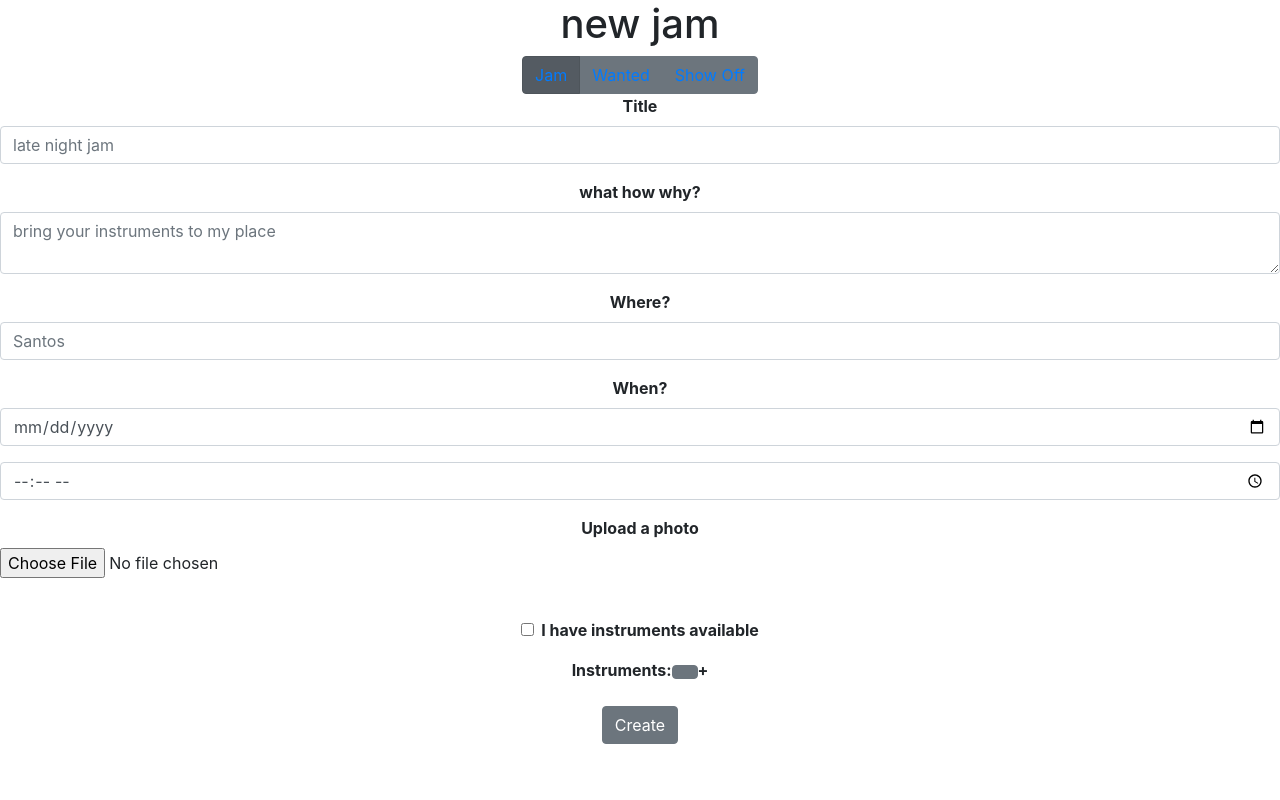
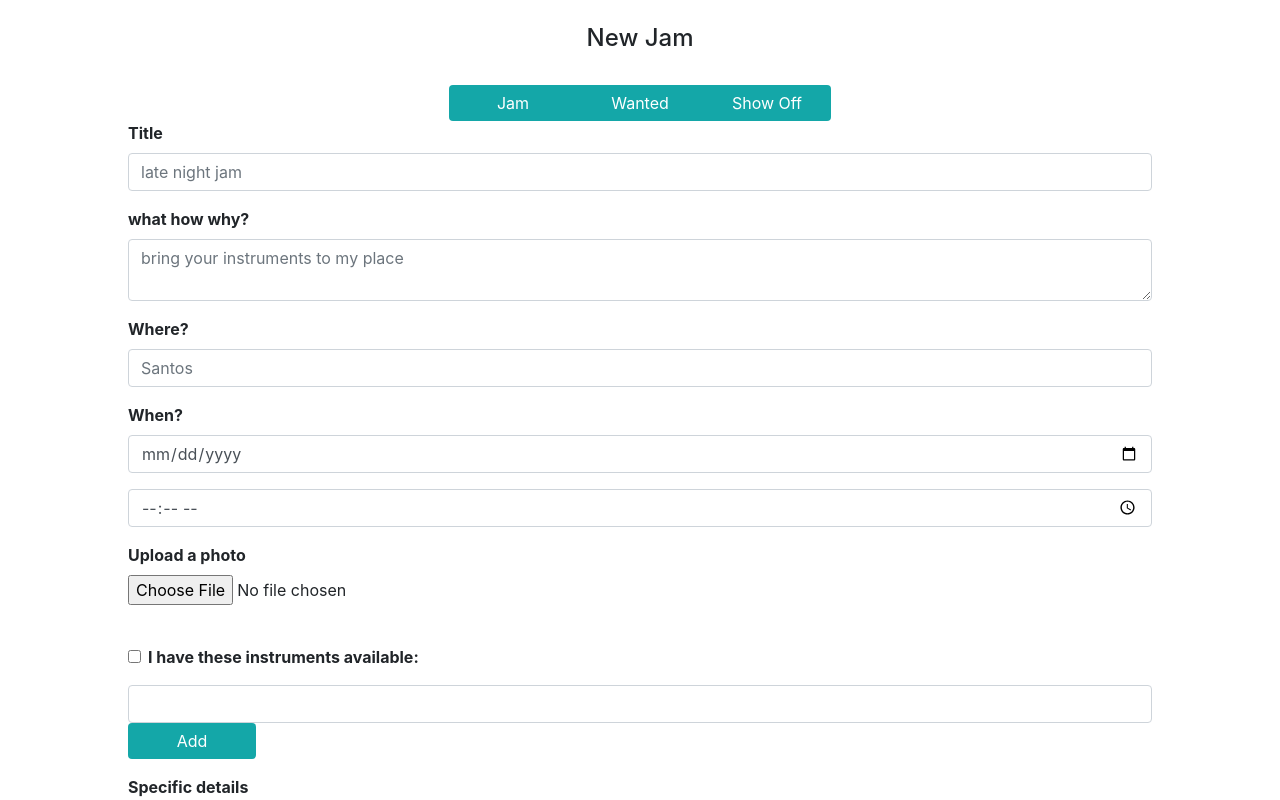
Before and after one commit to jodyburne/jammit, a React (Create React App) app in the folder client/: page /postjam in a window 1280 px wide. Shown: the top 800 px of the page. Built offline with nearby package versions, Linux system fonts and the light colour scheme.

Commit message:
forms styled

```diff
--- a/client/src/components/pages/Boards.jsx
+++ b/client/src/components/pages/Boards.jsx
@@ -10,7 +10,7 @@ export default function Boards () {
     search: '',
     jamsChecked: true,
     wantedChecked: true,
-    showOffChecked: true
+    showOffChecked: true,
   })
 
   const [boards, setBoards] = useState([])
@@ -45,7 +45,9 @@ const iconColor = {
   color: '#14a7a8'
 }
 
-// , FaSearch, FaMicrophoneAlt, FaSearchengin
+// function orderPosts() {
+
+// }
 
 
 
@@ -70,7 +72,7 @@ const iconColor = {
 
 <div className="btn-group searchButton btn-group-toggle" data-toggle="buttons">
 
-<label name="jamsChecked" className=" btn active filter-button btn-primary">
+<label name="jamsChecked" className={state.jamsChecked ? " btn active filter-button btn-primary" : "btn"}>
    <input
           type="checkbox"
           name="jamsChecked"
@@ -82,7 +84,7 @@ const iconColor = {
   </label>
 
 
- <label name="wantedChecked" className=" btn active filter-button btn-primary">
+ <label name="wantedChecked" className={state.wantedChecked ? " btn active filter-button btn-primary" : "btn"}>
    <input
           type="checkbox"
           name="wantedChecked"
@@ -94,7 +96,7 @@ const iconColor = {
   </label>
 
 
-  <label name="showOffChecked" className=" btn active filter-button btn-primary">
+  <label name="showOffChecked" className={state.showOffChecked ? " btn active filter-button btn-primary" : "btn"}>
    <input
           type="checkbox"
           name="showOffChecked"
--- a/client/src/components/pages/CreateAd.jsx
+++ b/client/src/components/pages/CreateAd.jsx
@@ -20,21 +20,23 @@ const [jam, setJam] = useState({
 })
 
 const [instruments, setInstruments] = useState([])
+const [currentInstru, setCurrentInstru] = useState('')
 
   function handleInputChange(e) {
     setJam({
       ...jam,
       [e.target.name]: e.target.value
     })
-
+  setCurrentInstru(e.target.value)
   }
 
 function handleAddField(e) {
 
     let values
   values = [...instruments]
-  values.push('')
+  values.push(currentInstru)
 setInstruments(values)
+setCurrentInstru('')
 
   }
 
@@ -79,28 +81,33 @@ e.target.value = ''
   }
 
 
-
+  const linkColor =
+    {
+    color: 'white',
+    textDecoration: 'none'
+  }
     return (
-      <div>
-
-      <h1>new jam</h1>
+      <div className='form-container'>
+      <br/>
+      <h4>New Jam</h4>
+      <br/>
 
 
 <div className="btn-group btn-group-toggle" data-toggle="buttons">
-  <label className="btn btn-secondary active">
-    <input type="radio" name="options" id="option1" autoComplete="off" defaultChecked/> <Link to='/postwanted'>Jam</Link>
+  <label className="btn btn-secondary active filter-button">
+    <input type="radio" name="options" id="option1" autoComplete="off" defaultChecked/> <Link style={linkColor} to='/postwanted'>Jam</Link>
   </label>
-  <label className="btn btn-secondary">
-    <input type="radio" name="options" id="option2" autoComplete="off"/> <Link to='/postwanted'>Wanted</Link>
+  <label className="btn btn-secondary filter-button">
+    <input type="radio" name="options" id="option2" autoComplete="off"/> <Link  style={linkColor}  to='/postwanted'>Wanted</Link>
   </label>
-  <label className="btn btn-secondary">
-    <input type="radio" name="options" id="option3" autoComplete="off"/> <Link to='/showOff'> Show Off </Link>
+  <label className="btn btn-secondary filter-button">
+    <input type="radio" name="options" id="option3" autoComplete="off"/> <Link  style={linkColor}  to='/showOff'> Show Off </Link>
   </label>
 </div>
 
 
 
-      <Form>
+      <Form className='gen-form'>
         <FormGroup>
           <Label for="title">Title</Label> <br/>
           <Input type="title" onChange={handleInputChange} name="title" id="title" placeholder="late night jam" />
@@ -129,7 +136,7 @@ e.target.value = ''
         <FormGroup check>
           <Label check>  <br/>
             <Input type="checkbox" />{' '}
-           I have instruments available
+           I have these instruments available:
           </Label>
         </FormGroup>
         <ul>
@@ -138,32 +145,28 @@ e.target.value = ''
 )}
 </ul>
       <FormGroup>
-          <Label for="instruments">Instruments:</Label>
-          <Button type="button" id="instruments"onClick={e => handleAddField(e)} />+
-          {instruments.map((item, i) => (
-            <FormGroup key={`${item}-${i}`}>
+            <FormGroup>
               <Input
                onKeyDown={e => handleEnter(e)}
                 type="text"
                 name="instruments"
                 id="instruments"
-                //value={item}
+                value={currentInstru}
                 onChange={handleInputChange}
               />
-              <Button
-                type="button"
-                id="instruments"
-                onClick={e => handleRemoveField(i, e)}
-              />
-              X
+          <Button  className='filter-button' type="button" id="instruments"onClick={e => handleAddField(e)}>Add</Button>
+
             </FormGroup>
-          ))}
         </FormGroup>
 
+        <FormGroup>
+          <Label for="hidden">Specific details</Label> <p className='text-muted'>These details will only be shared with other users after your approval. </p>
+          <Input type="textarea"  onChange={handleInputChange} name="description" id="description" placeholder="bring your instruments to my place" />
+        </FormGroup>
 
-        <Button onClick={e => handleClickJam(e)}> Create </Button>
       </Form>
-
+              <Button className='filter-button' onClick={e => handleClickJam(e)}> Create </Button>
+<br/> <br/>
       </div>
     );
   }
--- a/client/src/components/pages/Login.jsx
+++ b/client/src/components/pages/Login.jsx
@@ -35,13 +35,15 @@ export default class Login extends Component {
 
   render() {
     return (
+
       <div className="Login w-75 m-auto" >
+      <br/>
         <h2>Welcome back!</h2>
        <Form>
         <FormGroup>
           <Label for="exampleEmail">Email</Label>
          <InputGroup>
-        <InputGroupAddon addonType="append">@</InputGroupAddon>
+        {/* <InputGroupAddon addonType="append"></InputGroupAddon> */}
         <Input placeholder="david@bowie.com"
             type="text"
             value={this.state.email}
@@ -55,7 +57,7 @@ export default class Login extends Component {
          <FormGroup>
           <Label for="exampleEmail">Password</Label>
          <InputGroup>
-        <InputGroupAddon addonType="append">*</InputGroupAddon>
+        {/* <InputGroupAddon addonType="append">*</InputGroupAddon> */}
         <Input placeholder="********"
             type="password"
             value={this.state.password}
@@ -67,7 +69,7 @@ export default class Login extends Component {
 
 
           <br />
-          <Button onClick={e => this.handleClick(e)}>Login</Button>
+          <Button className='filter-button' onClick={e => this.handleClick(e)}>Login</Button>
         </Form>
 
         <br/>
--- a/client/src/components/pages/ShowOff.jsx
+++ b/client/src/components/pages/ShowOff.jsx
@@ -37,25 +37,31 @@ const [showOff, setShowOff] = useState({
       .catch(err => console.log(err))
   }
 
-
+    const linkColor =
+    {
+    color: 'white',
+    textDecoration: 'none'
+  }
 
     return (
       <div>
-      <h1> showOff</h1>
+      <br/>
+      <h4>Show Off</h4>
+      <br/>
 
 <div className="btn-group btn-group-toggle" data-toggle="buttons">
-  <label className="btn btn-secondary ">
-    <input type="radio" name="options" id="option1" autoComplete="off" /> <Link to='/postjam'>Jam</Link>
+  <label className="btn btn-secondary filter-button">
+    <input type="radio" name="options" id="option1" autoComplete="off" /> <Link style={linkColor} to='/postjam'>Jam</Link>
   </label>
-  <label className="btn btn-secondary ">
-    <input type="radio" name="options" id="option2" autoComplete="off" defaultChecked/> <Link to='/postwanted'> Wanted</Link>
+  <label className="btn btn-secondary filter-button">
+    <input type="radio" name="options" id="option2" autoComplete="off" defaultChecked/> <Link style={linkColor}  to='/postwanted'> Wanted</Link>
   </label>
-  <label className="btn btn-secondary active">
-    <input type="radio" name="options" id="option3" autoComplete="off"/> <Link to='/showOff'>Show Off </Link>
+  <label className="btn btn-secondary active filter-button">
+    <input type="radio" name="options" id="option3" autoComplete="off"/> <Link style={linkColor} to='/showOff'>Show Off </Link>
   </label>
 </div>
 
-      <Form>
+      <Form className='gen-form'>
       <FormGroup>
           <Label for="title">What do you want to show off?</Label> <br/>
           <Input type="title" onChange={handleInputChange} name="title" id="title" placeholder="late night jam" />
@@ -69,8 +75,8 @@ const [showOff, setShowOff] = useState({
           <Input type="file" onChange={handleInputChange}  name="imageURL" id="photo" />
         </FormGroup>
 
-        <Button onClick={e => handleClickShowOff(e)}> Create </Button>
       </Form>
+        <Button className='filter-button' onClick={e => handleClickShowOff(e)}> Create </Button>
 
       </div>
     );
--- a/client/src/components/pages/Wanted.jsx
+++ b/client/src/components/pages/Wanted.jsx
@@ -40,25 +40,33 @@ const [wanted, setWanted] = useState({
       .catch(err => console.log(err))
   }
 
-
+    const linkColor =
+    {
+    color: 'white',
+    textDecoration: 'none'
+  }
 
     return (
       <div>
-      <h1> wanted</h1>
+      <br/>
+      <h4>Wanted</h4>
+      <br/>
 
 <div className="btn-group btn-group-toggle" data-toggle="buttons">
-  <label className="btn btn-secondary ">
-    <input type="radio" name="options" id="option1" autoComplete="off" /> <Link to='/postjam'>Jam</Link>
+  <label className="btn btn-secondary filter-button">
+    <input type="radio" name="options" id="option1" autoComplete="off" /> <Link style={linkColor} to='/postjam'>Jam</Link>
   </label>
-  <label className="btn btn-secondary active">
-    <input type="radio" name="options" id="option2" autoComplete="off" defaultChecked/> <Link to='/postwanted'>Wanted</Link>
+  <label className="btn btn-secondary active filter-button">
+    <input type="radio" name="options" id="option2" autoComplete="off" defaultChecked/> <Link style={linkColor} to='/postwanted'>Wanted</Link>
   </label>
-  <label className="btn btn-secondary">
-    <input type="radio" name="options" id="option3" autoComplete="off"/> <Link to='/showOff'> Show Off </Link>
+  <label className="btn btn-secondary filter-button">
+    <input type="radio" name="options" id="option3" autoComplete="off"/> <Link style={linkColor} to='/showOff'> Show Off </Link>
   </label>
+        <br/>
+
 </div>
 
-      <Form>
+      <Form className='gen-form'>
         <FormGroup>
           <Label for="title">Who or what do you need?</Label> <br/>
           <Input type="title" onChange={handleInputChange} name="title" id="title" placeholder="Charismatic frontman needed" />
@@ -72,8 +80,8 @@ const [wanted, setWanted] = useState({
           <Input type="file" onChange={handleInputChange}  name="imageURL" id="photo" />
         </FormGroup>
 
-        <Button onClick={e => handleClickWanted(e)}> Create </Button>
       </Form>
+        <Button className='filter-button'onClick={e => handleClickWanted(e)}> Create </Button>
 
       </div>
     );
--- a/client/src/index.scss
+++ b/client/src/index.scss
@@ -251,7 +251,7 @@ div.card > .card-img-top {
 .filter-button {
   background-color: $green !important;
   border: none !important;
-  width: 150px;
+  min-width: 10vw;
   margin: 0 auto;
 }
 
@@ -367,7 +367,7 @@ div.card > .card-img-top {
 }
 
 .adDetailCard img {
-  width: 80%;
+  width: 40vw;
   height: auto;
   border-radius: 15px;
   box-shadow: 0px 4px 4px rgba(0, 0, 0, 0.25);
@@ -406,3 +406,19 @@ div.card > .card-img-top {
   background-position: 98%;
   background-size: auto 50%;
 }
+
+.gen-form {
+  width: 80vw;
+  margin: auto;
+  text-align: left;
+}
+
+.add-btn {
+ height: 40px;
+ width: 60px;
+ border-radius: 15px;
+ border: none;
+ border-shadow: none;
+ background-color: $green !important;
+ font-size: 1px
+}
```
Also changed, not shown: client/src/components/pages/Signup.jsx (+38 -15 lines).
